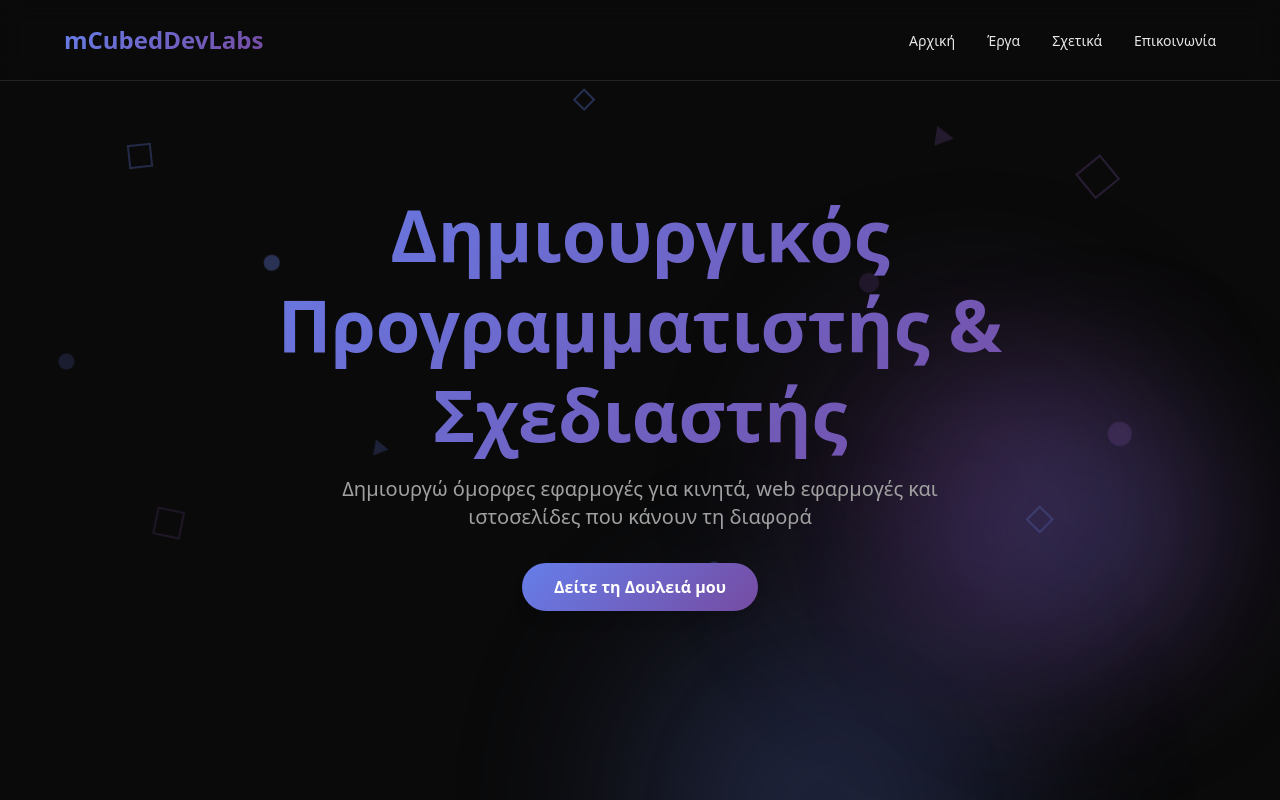
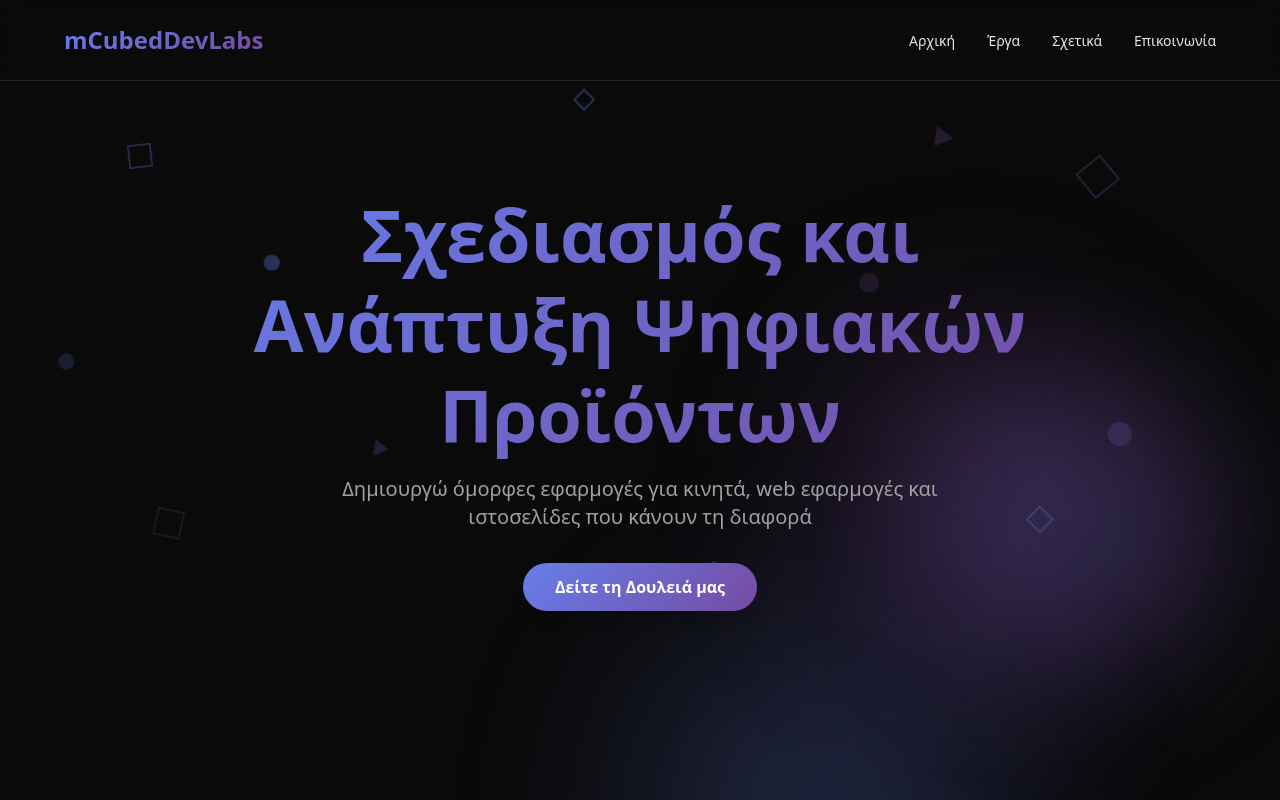
Before and after one commit to pagman/portfolio-nextjs, a Next.js app: page / in a window 1280 px wide. Shown: the top 800 px of the page. Built offline with nearby package versions, Linux system fonts and the light colour scheme.

Commit message:
translation

```diff
--- a/components/sections/about-section.tsx
+++ b/components/sections/about-section.tsx
@@ -38,9 +38,8 @@ export function AboutSection() {
           </h2>
           <div className="space-y-4 text-muted-foreground text-base md:text-lg leading-relaxed">
             <p>
-              Είμαι ένας παθιασμένος full-stack προγραμματιστής με έντονη αίσθηση
-              για το design. Εξειδικεύομαι στη δημιουργία απρόσκοπτων ψηφιακών
-              εμπειριών σε πλατφόρμες κινητών, web και desktop.
+              Είμαι full-stack προγραμματιστής με πάθος για την ανάπτυξη ποιοτικών ψηφιακών εφαρμογών.
+              Εξειδικεύομαι στη δημιουργία αξιόπιστων λύσεων για web, mobile και desktop περιβάλλοντα.
             </p>
             <p>
               Με 10+ χρόνια εμπειρίας, έχω βοηθήσει startups και καθιερωμένες
--- a/components/sections/hero-section.tsx
+++ b/components/sections/hero-section.tsx
@@ -140,7 +140,7 @@ export function HeroSection() {
       {/* Content */}
       <div className="text-center z-10 max-w-4xl">
         <h1 className="text-4xl md:text-5xl lg:text-7xl font-extrabold mb-4 gradient-text leading-tight">
-          Δημιουργικός Προγραμματιστής & Σχεδιαστής
+          Σχεδιασμός και Ανάπτυξη Ψηφιακών Προϊόντων
         </h1>
         <p className="text-lg md:text-xl text-muted-foreground mb-8 max-w-2xl mx-auto">
           Δημιουργώ όμορφες εφαρμογές για κινητά, web εφαρμογές και ιστοσελίδες
@@ -151,7 +151,7 @@ export function HeroSection() {
           size="lg"
           className="gradient-bg hover:opacity-90 transition-all text-white font-semibold px-8 py-6 rounded-full text-base shadow-lg hover:shadow-primary/40 hover:-translate-y-0.5"
         >
-          <a href="#projects">Δείτε τη Δουλειά μου</a>
+          <a href="#projects">Δείτε τη Δουλειά μας</a>
         </Button>
       </div>
     </section>
```
